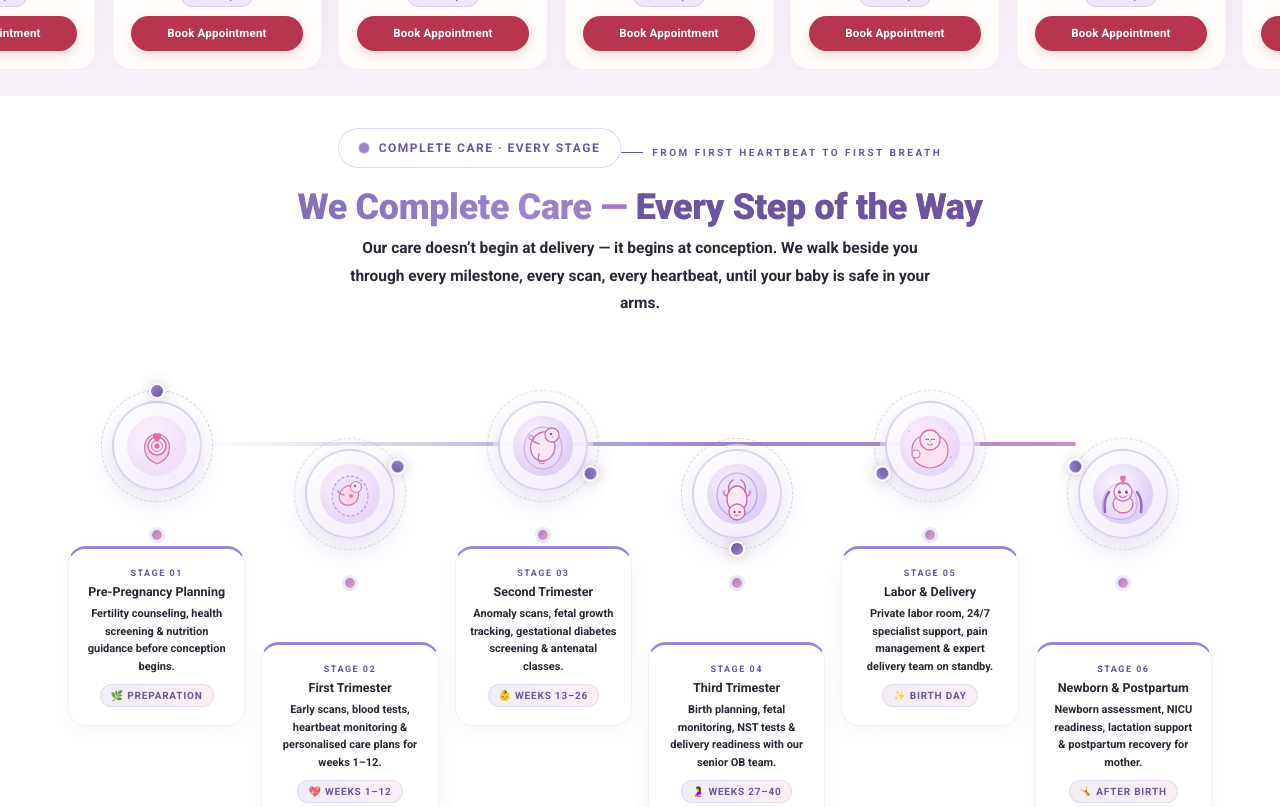
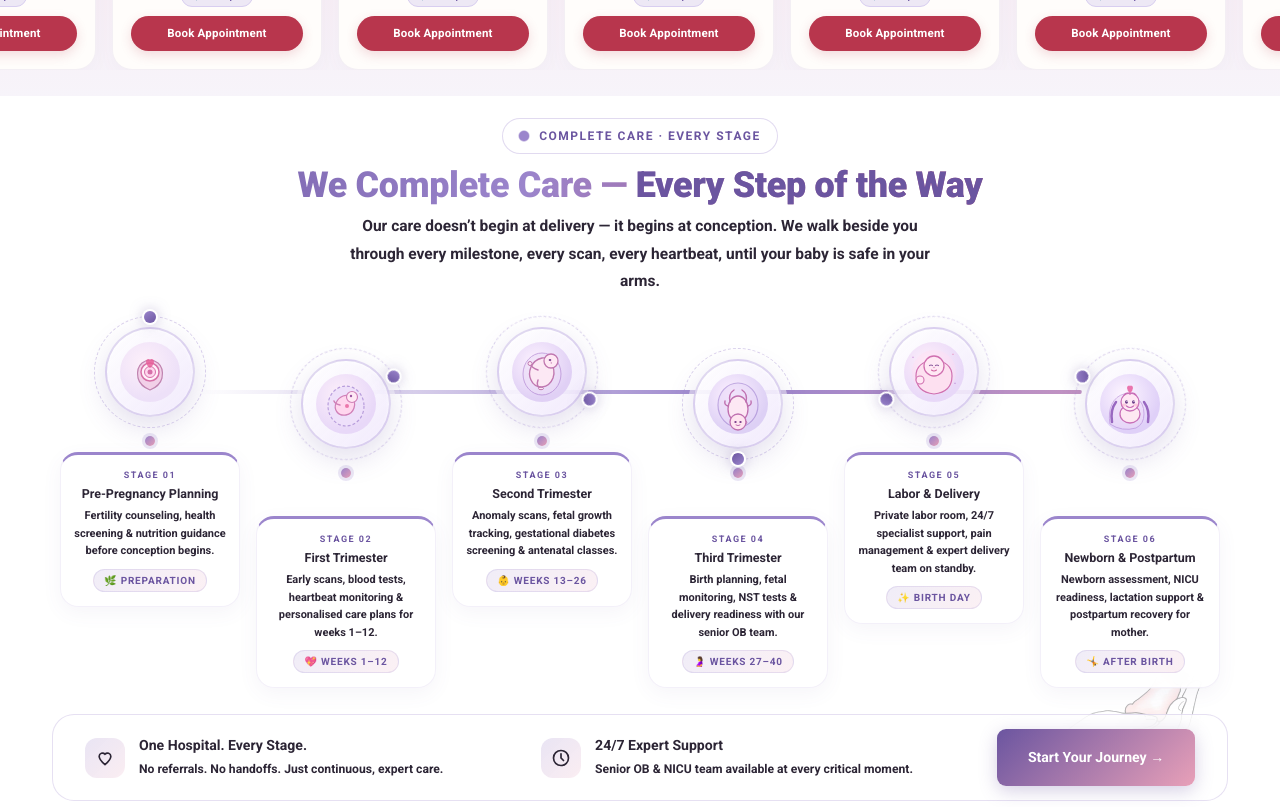
Before and after one commit to Sabahmushtaq/motherhood_-, a Next.js app: page / in a window 1280 px wide. Shown: the part 1360-2167 px from the top of the page. Built offline with nearby package versions, Linux system fonts and the light colour scheme.

Commit message:
refactor: update Complete Care section layout, responsive styles, and hero typography with custom asset integration

```diff
--- a/app/globals.css
+++ b/app/globals.css
@@ -581,16 +581,16 @@ nav{
     overflow:visible !important;
   }
   #complete-care .lc-track{
-    padding-top:14px;
-    padding-bottom:14px;
+    padding-top:6px;
+    padding-bottom:6px;
   }
   #complete-care .lc-icon-ring{
     display:flex !important;
     align-items:center;
     justify-content:center;
-    width:124px !important;
-    height:124px !important;
-    margin-bottom:16px !important;
+    width:96px !important;
+    height:96px !important;
+    margin-bottom:10px !important;
     overflow:visible !important;
   }
   #complete-care .lc-icon-stack{
@@ -1020,13 +1020,13 @@ footer a{color:var(--lavender-mid)}
   /* Mobile hero copy — reference v6_8_5 */
   .hero-tagline{
     width:100%;
-    max-width:22em;
+    max-width:24em;
     margin-left:auto;
     margin-right:auto;
     margin-bottom:10px;
-    font-size:clamp(18px,5vw,24px) !important;
+    font-size:clamp(22px,6.5vw,32px) !important;
     font-weight:800 !important;
-    line-height:1.22 !important;
+    line-height:1.2 !important;
     color:var(--hero-navy) !important;
     -webkit-text-fill-color:var(--hero-navy) !important;
     background:none !important;
@@ -1077,7 +1077,7 @@ footer a{color:var(--lavender-mid)}
 
   .hero-right{
     position:relative; z-index:5;
-    padding:18px 16px 28px;width:100%;
+    padding:8px 16px 24px;width:100%;
     background:transparent !important;
     margin-top:0;
     display:flex;flex-direction:column;align-items:center;justify-content:center;
@@ -1085,7 +1085,7 @@ footer a{color:var(--lavender-mid)}
   }
   .hero-right-inner{width:100%;max-width:480px;justify-content:center;}
   .hero-form-wrap{
-    max-width:100%;padding:22px 20px 20px;margin:0 auto;
+    max-width:100%;padding:16px 18px 18px;margin:0 auto;
     background:#ffffff !important;
     backdrop-filter: none !important;
     -webkit-backdrop-filter: none !important;
@@ -1129,16 +1129,18 @@ footer a{color:var(--lavender-mid)}
   .lc-track::before{display:none}
 
   /* ─── COMPLETE CARE — responsive radial wheel (≤900px) ─── */
-  #complete-care{padding:22px 14px !important;}
+  #complete-care{padding:14px 12px !important;}
   #complete-care .section-inner{max-width:100%;}
+  #complete-care .lc-heading-badge{margin-bottom:8px !important;padding:7px 14px !important;}
+  #complete-care .section-title{margin-bottom:4px !important;}
   #complete-care .lc-track{
-    margin-top:18px !important;
-    padding:12px 0 28px !important;
+    margin-top:10px !important;
+    padding:4px 0 12px !important;
     overflow:visible !important;
     width:100% !important;
     display:flex !important;
     justify-content:center !important;
-    min-height:min(340px,92vw);
+    min-height:min(280px,84vw);
   }
   #complete-care .lc-track::before{display:none !important;}
 
@@ -1303,10 +1305,10 @@ footer a{color:var(--lavender-mid)}
   }
 
   #complete-care .lc-cta-strip{
-    margin-top:32px !important;
-    padding:12px 14px !important;
-    gap:10px !important;
-    border-radius:16px !important;
+    margin-top:18px !important;
+    padding:10px 12px !important;
+    gap:8px !important;
+    border-radius:14px !important;
   }
   #complete-care .lc-btn-gold{
     padding:12px 18px !important;font-size:13px !important;
@@ -1387,9 +1389,10 @@ footer a{color:var(--lavender-mid)}
   nav{padding:0 10px;height:46px;}
   .hero-bg{aspect-ratio:4/3.1;}
   .hero-top-row{margin-top:-5rem;}
-  .hero-content{padding:4.5rem 18px 16px 18px !important;}
+  .hero-content{padding:4.5rem 18px 14px 18px !important;}
+  .hero-content .hero-tagline,
   .hero-tagline{
-    font-size:clamp(16px,5vw,21px) !important;
+    font-size:clamp(21px,6.2vw,28px) !important;
     margin-bottom:8px !important;
   }
   .hero-offer-big{font-size:clamp(12px,3.6vw,15px) !important;}
@@ -1405,11 +1408,11 @@ footer a{color:var(--lavender-mid)}
   .offer-amount{font-size:16px !important;}
   .offer-label{font-size:10.5px !important;}
   .offer-cards-row{grid-template-columns:repeat(2,1fr);}
-  .hero-right{padding:16px 14px 24px;}
-  .hero-form-wrap{padding:20px 16px 18px;border-radius:16px;}
+  .hero-right{padding:6px 14px 20px;}
+  .hero-form-wrap{padding:14px 16px 16px;border-radius:16px;}
 }
 @media(max-width:400px){
-  #complete-care .lc-track{min-height:min(300px,90vw) !important;}
+  #complete-care .lc-track{min-height:min(260px,82vw) !important;}
   #complete-care .lc-steps{
     --lc-wheel:min(300px,90vw) !important;
     min-width:240px !important;
@@ -1441,14 +1444,11 @@ footer a{color:var(--lavender-mid)}
 *, body, h1, h2, h3, h4, h5, h6, p, span, a, div, li, button, input, textarea, select {
   font-family: 'Roboto', sans-serif !important;
 }
-/* Hero copy — match reference HTML (motherhood_updated_v6_8_5) */
+/* Hero copy — colors (sizes set per breakpoint below) */
 .hero-content .hero-tagline{
   color:var(--hero-navy) !important;
   -webkit-text-fill-color:var(--hero-navy) !important;
   font-weight:800 !important;
-  font-size:clamp(22px,3vw,34px) !important;
-  line-height:1.25 !important;
-  margin-bottom:14px !important;
   background:none !important;
 }
 .hero-content .hero-tagline em{
@@ -1458,6 +1458,22 @@ footer a{color:var(--lavender-mid)}
   font-weight:700 !important;
   background:none !important;
 }
+@media(min-width:901px){
+  .hero-content .hero-tagline{
+    font-size:clamp(20px,2.05vw,28px) !important;
+    line-height:1.22 !important;
+    margin-bottom:14px !important;
+    text-align:left !important;
+    max-width:480px;
+  }
+  .hero-right{
+    padding:0 !important;
+  }
+  .hero-form-wrap{
+    padding:24px 22px 22px !important;
+    max-width:320px !important;
+  }
+}
 .hero-content .hero-offer-big{
   color:var(--charcoal) !important;
   font-weight:600 !important;
@@ -1479,11 +1495,36 @@ footer a{color:var(--lavender-mid)}
   opacity:1 !important;
 }
 @media(max-width:900px){
+  .hero-content .hero-tagline,
+  .hero-content .hero-tagline em{
+    text-align:center !important;
+  }
   .hero-content .hero-tagline{
-    text-align:center !important;
-    max-width:22em;
+    max-width:24em;
     margin-left:auto !important;
     margin-right:auto !important;
+    font-size:clamp(22px,6.5vw,32px) !important;
+    line-height:1.2 !important;
+    margin-bottom:10px !important;
+  }
+  .hero-right{
+    padding:8px 16px 24px !important;
+  }
+  .hero-form-wrap{
+    padding:16px 18px 18px !important;
+    max-width:100% !important;
+  }
+}
+@media(max-width:640px){
+  .hero-content .hero-tagline{
+    font-size:clamp(21px,6.2vw,28px) !important;
+    margin-bottom:8px !important;
+  }
+  .hero-right{
+    padding:6px 14px 20px !important;
+  }
+  .hero-form-wrap{
+    padding:14px 16px 16px !important;
   }
 }
 /* Bolder content text across sections for readability */
@@ -1510,18 +1551,137 @@ section { padding-top: 26px !important; padding-bottom: 26px !important; }
   background: radial-gradient(circle at 40% 50%, rgba(155,133,204,0.16), rgba(232,160,184,0.07) 55%, transparent 75%);
 }
 .package-highlight .section-inner { position: relative; z-index: 1; }
-.lifecycle-section { padding-top: 32px !important; padding-bottom: 32px !important; }
+.lifecycle-section:not(#complete-care) { padding-top: 32px !important; padding-bottom: 32px !important; }
 .section-eyebrow { margin-top: -6px !important; margin-bottom: 4px !important; }
 .section-title { margin-top: 0 !important; margin-bottom: 6px !important; }
 
-/* Complete Care section */
+/* Complete Care — full-width section, foot PNG as background */
 .lifecycle-section { background: #ffffff !important; }
 .lifecycle-section::before { display: none !important; }
-.lifecycle-section .section-inner { position: relative; z-index: 2; }
 #complete-care.lifecycle-section{
   position:relative;
+  width:100%;
+  max-width:100%;
+  margin:0;
+  padding-left:0 !important;
+  padding-right:0 !important;
+  padding-top:clamp(14px,2vw,22px) !important;
+  padding-bottom:clamp(14px,2vw,22px) !important;
   background:#ffffff !important;
   overflow:visible;
+}
+#complete-care.lifecycle-section::after{
+  content:'';
+  position:absolute;
+  z-index:0;
+  right:0;
+  bottom:0;
+  width:min(480px,38vw);
+  height:min(340px,36vh);
+  background:url("/complete-care-foot-accent.png") no-repeat right bottom/contain;
+  opacity:0.48;
+  pointer-events:none;
+  -webkit-mask-image:radial-gradient(ellipse 88% 82% at 86% 92%,#000 25%,rgba(0,0,0,.88) 50%,transparent 76%);
+  mask-image:radial-gradient(ellipse 88% 82% at 86% 92%,#000 25%,rgba(0,0,0,.88) 50%,transparent 76%);
+}
+#complete-care .section-inner{
+  position:relative;
+  z-index:1;
+  width:100%;
+  max-width:100% !important;
+  margin:0 auto;
+  padding-left:var(--page-gutter);
+  padding-right:var(--page-gutter);
+  box-sizing:border-box;
+}
+#complete-care .lc-heading-badge{
+  margin-bottom:10px;
+  padding:8px 16px;
+}
+#complete-care .section-title{margin-bottom:6px !important;}
+#complete-care .section-sub{margin-bottom:0 !important;}
+#complete-care .lc-track{
+  margin-top:20px;
+  padding-bottom:4px;
+}
+#complete-care .lc-step:nth-child(even) .lc-card{margin-top:32px;}
+#complete-care .lc-step:nth-child(even) .lc-icon-ring{margin-top:32px;}
+#complete-care .lc-card{padding:14px 11px;}
+@media(min-width:901px){
+  #complete-care .lc-track{
+    width:100%;
+    margin-top:22px !important;
+  }
+  #complete-care .lc-cta-strip{
+    position:relative;
+    z-index:1;
+    width:100%;
+    max-width:100%;
+    box-sizing:border-box;
+    margin-top:22px !important;
+    padding:14px clamp(18px,2.5vw,32px) !important;
+    display:grid;
+    grid-template-columns:minmax(0,1fr) minmax(0,1fr) auto;
+    align-items:center;
+    gap:clamp(14px,2vw,28px);
+  }
+  #complete-care .lc-cta-badge{
+    min-width:0;
+    gap:clamp(10px,1.2vw,14px);
+  }
+  #complete-care .lc-badge-text strong{
+    font-size:clamp(13px,1.1vw,16px);
+  }
+  #complete-care .lc-badge-text span{
+    font-size:clamp(11px,0.95vw,13px);
+    line-height:1.5;
+  }
+  #complete-care .lc-btn-gold{
+    justify-self:end;
+    padding:clamp(14px,1.4vw,18px) clamp(24px,2.4vw,40px);
+    font-size:clamp(14px,1.1vw,16px);
+    white-space:nowrap;
+  }
+  #complete-care.lifecycle-section::after{
+    width:min(520px,34vw);
+    height:min(360px,34vh);
+    opacity:0.5;
+  }
+}
+@media(min-width:1400px){
+  #complete-care .lc-cta-strip{
+    gap:clamp(18px,2.5vw,36px);
+    padding-left:clamp(20px,2.5vw,40px);
+    padding-right:clamp(20px,2.5vw,40px);
+  }
+  #complete-care.lifecycle-section::after{
+    width:min(560px,32vw);
+    height:min(380px,32vh);
+    opacity:0.52;
+  }
+}
+@media(max-width:900px){
+  #complete-care.lifecycle-section{
+    overflow:visible;
+  }
+  #complete-care .lc-cta-strip{
+    display:flex;
+    flex-direction:column;
+    align-items:center;
+    justify-content:center;
+    gap:8px;
+    padding:10px 12px;
+    margin-top:18px !important;
+  }
+  #complete-care .lc-btn-gold{
+    width:100%;
+    text-align:center;
+  }
+  #complete-care.lifecycle-section::after{
+    width:min(260px,52vw);
+    height:min(200px,30vw);
+    opacity:0.38;
+  }
 }
 /* Logo: blend rectangle background with white navbar */
 nav .logo-img { mix-blend-mode: multiply; background: #ffffff; }
--- a/app/page.tsx
+++ b/app/page.tsx
@@ -926,7 +926,6 @@ export default function Home() {
               <div className="lc-pulse"></div>
               <span>Complete Care &middot; Every Stage</span>
             </div>
-            <div className="section-eyebrow mobile-hide" style={{ justifyContent: "center" }}><span className="eyebrow-line"></span> From First Heartbeat to First Breath</div>
             <h2 className="section-title">We Complete Care &mdash; <em style={{ fontStyle: "normal", color: "var(--lavender-dark)" }}>Every Step of the Way</em></h2>
             <p className="section-sub" style={{ margin: "0 auto" }}>Our care doesn&rsquo;t begin at delivery &mdash; it begins at conception. <span className="mobile-hide-inline">We walk beside you through every milestone, every scan, every heartbeat, until your baby is safe in your arms.</span></p>
           </div>
@@ -960,7 +959,7 @@ export default function Home() {
             </div>
           </div>
 
-          <div className="lc-cta-strip mt-12 flex flex-col md:flex-row items-center justify-center gap-6 p-[18px_26px] bg-white/65 border border-[#ede0ee] rounded-[22px] backdrop-blur-lg">
+          <div className="lc-cta-strip">
             <div className="lc-cta-badge flex items-center gap-3">
               <div className="lc-badge-icon">
                 <svg viewBox="0 0 24 24"><path d="M12 20c4-3.3 7-6 7-10a4 4 0 0 0-7-2.5A4 4 0 0 0 5 10c0 4 3 6.7 7 10Z" stroke="currentColor" fill="none" strokeWidth="2" /></svg>
@@ -979,7 +978,7 @@ export default function Home() {
                 <span>Senior OB &amp; NICU team available at every critical moment.</span>
               </div>
             </div>
-            <button onClick={() => scrollToSection("booking")} className="lc-btn-gold">Start Your Journey &rarr;</button>
+            <button type="button" onClick={() => scrollToSection("booking")} className="lc-btn-gold">Start Your Journey &rarr;</button>
           </div>
         </div>
       </section>
@@ -1128,7 +1127,6 @@ export default function Home() {
       {/* ─── CONTACT & LOCATION ─── */}
       <section className="location-section" id="location">
         <div className="section-inner">
-          <div className="section-eyebrow"><span className="eyebrow-line"></span> Contact and location</div>
           <h2 className="section-title">Motherhood Hospital Chennai</h2>
           <p className="section-sub">Visit us or speak to the team directly &mdash; we are open 24 hours for all maternity and emergency needs.</p>
 
```
Also changed, not shown: public/complete-care-foot-accent.png (added), public/hero_mother_baby.png (deleted).
